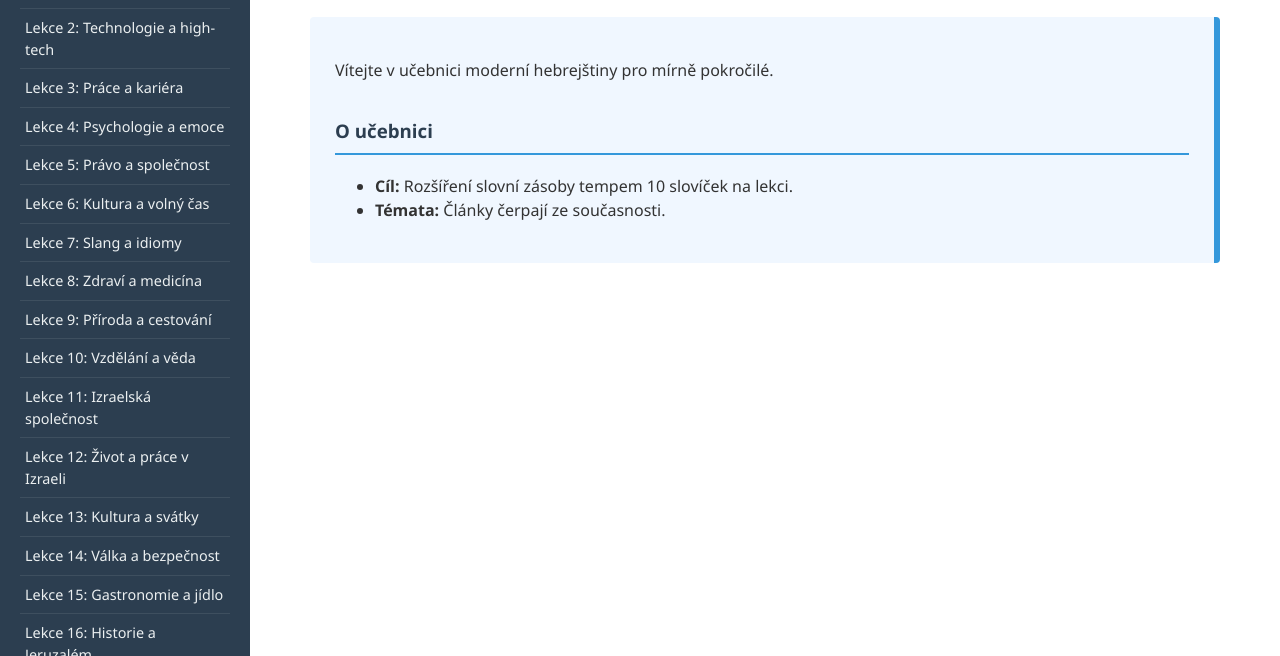
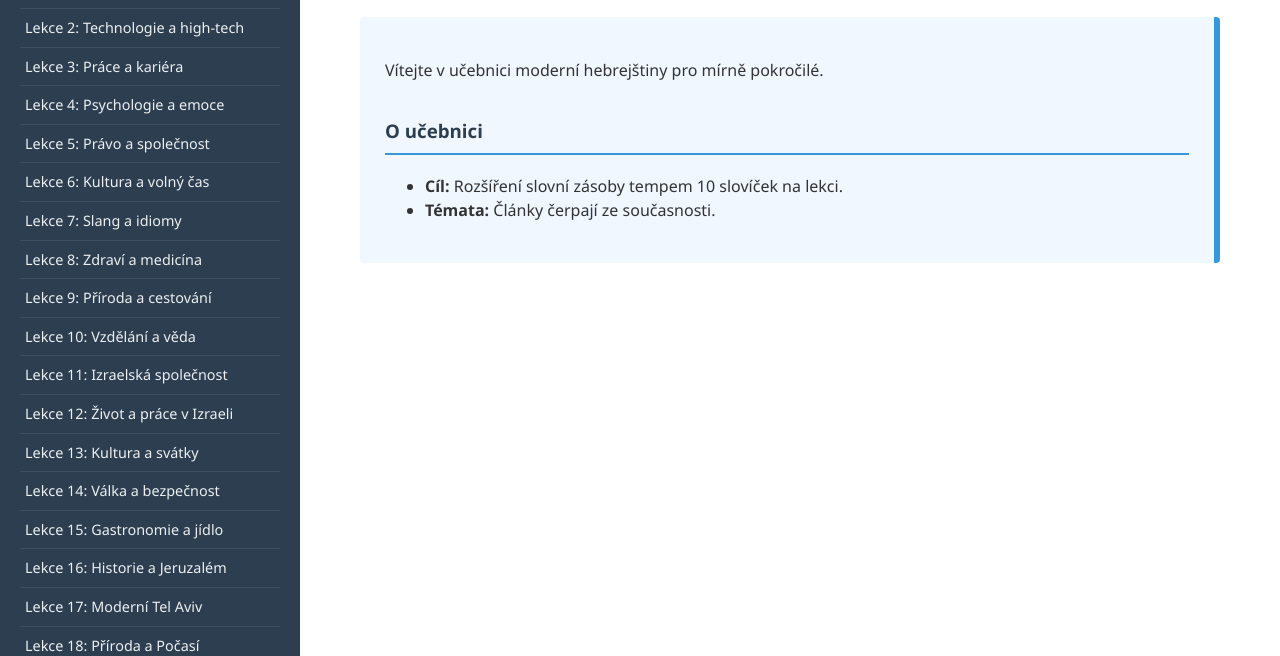
Before and after one commit to kamilnovo/textbook-ivrit, a plain HTML site: page index.html in a window 1280 px wide. Shown: the part 144-800 px from the top of the page. Drawn offline with Linux system fonts and the light colour scheme.

Commit message:
Layout: zvětšení výchozí šířky sidebaru na 300px

```diff
--- a/style.css
+++ b/style.css
@@ -1,5 +1,5 @@
 :root {
-    --sidebar-width: 250px;
+    --sidebar-width: 300px;
 }
 
 body {
```
